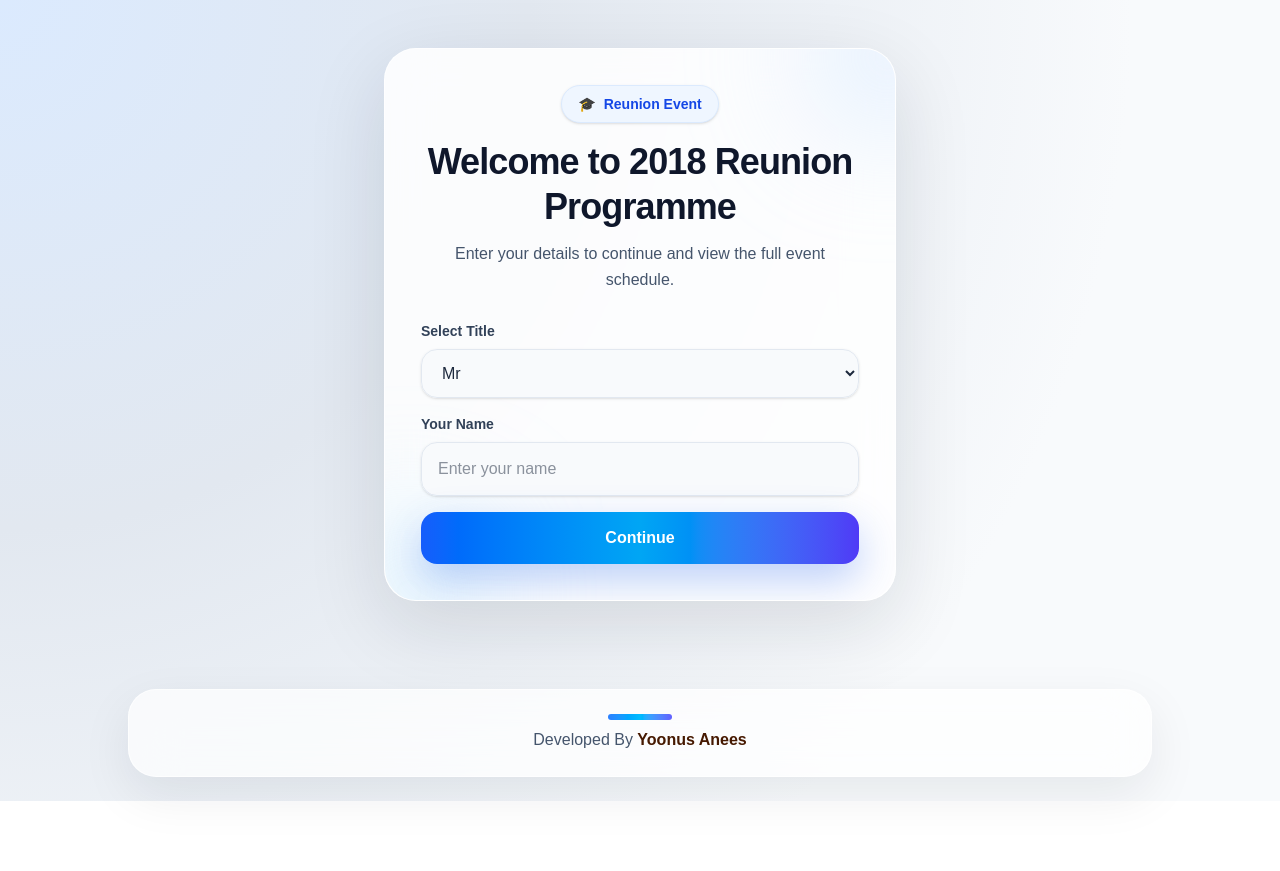
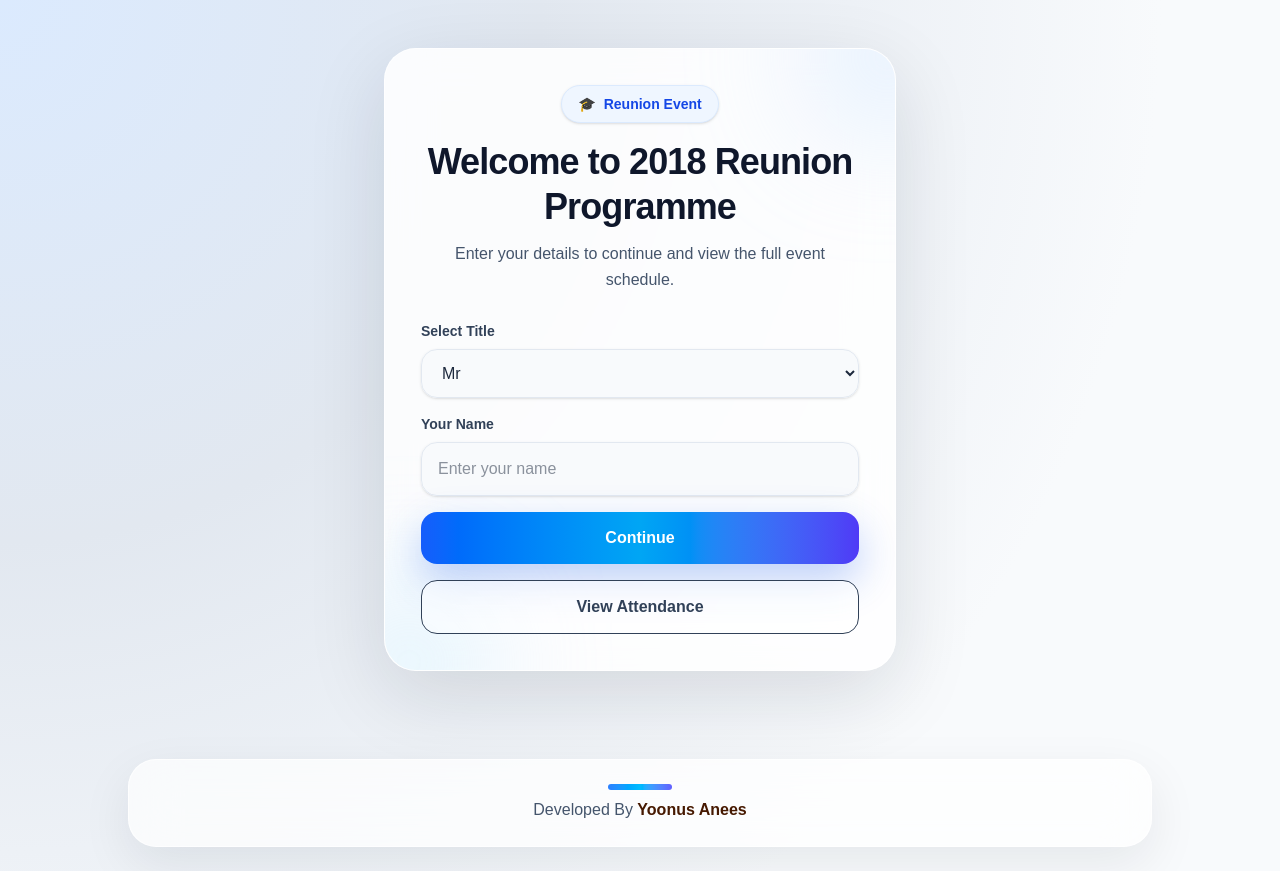
Before and after one commit to YoonusAnees/Attendances-FE, a React (Vite) app: page / in a window 1280 px wide. Before the commit the page ends 801 px from the top, so only its background shows below. Built offline with nearby package versions, Linux system fonts and the light colour scheme.

Commit message:
feat(View Attendce Button )

```diff
--- a/src/pages/HomePage.jsx
+++ b/src/pages/HomePage.jsx
@@ -92,6 +92,13 @@ export default function HomePage() {
               >
                 {loading ? "Please wait..." : "Continue"}
               </button>
+
+              <button
+                onClick={() => navigate("/view")}
+                className="w-full rounded-2xl border bg-white/50 text-slate-700 py-3.5 font-bold transition hover:bg-white active:scale-[0.99]"
+              >
+                View Attendance
+              </button>
             </div>
           </div>
         </div>
```
